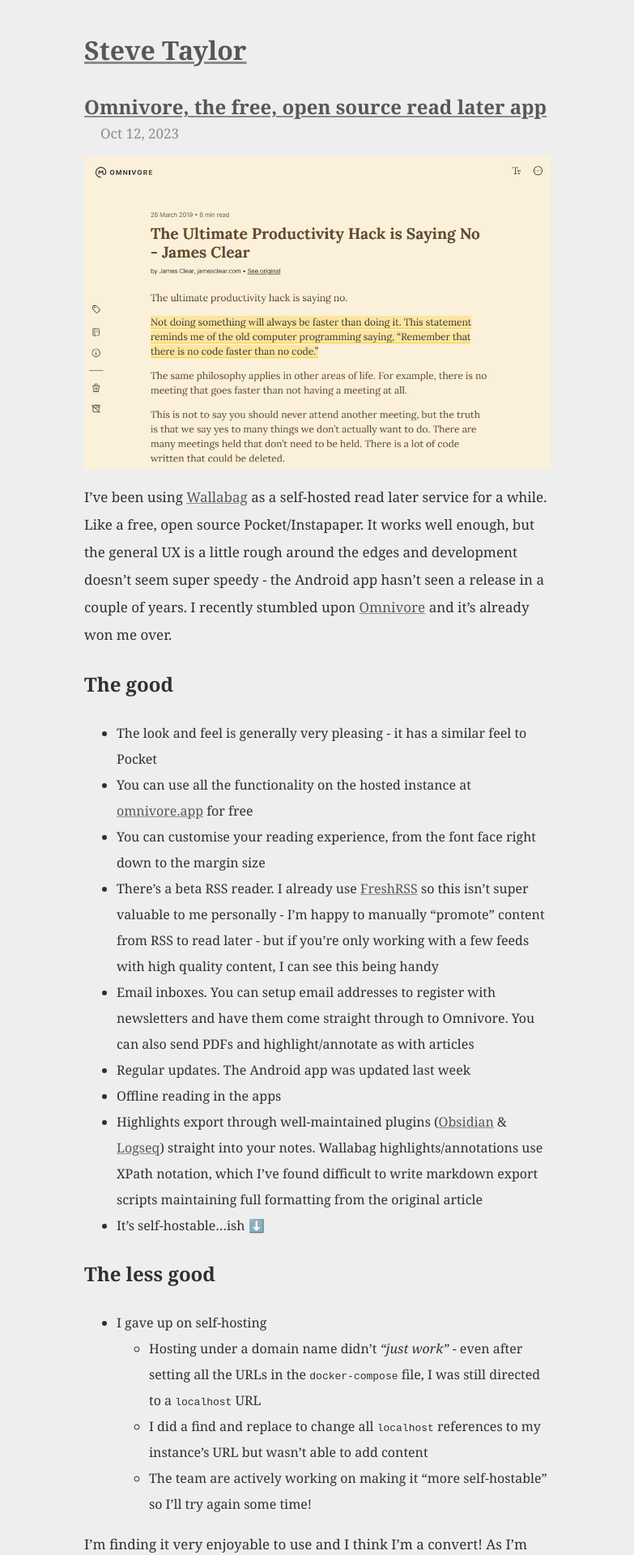
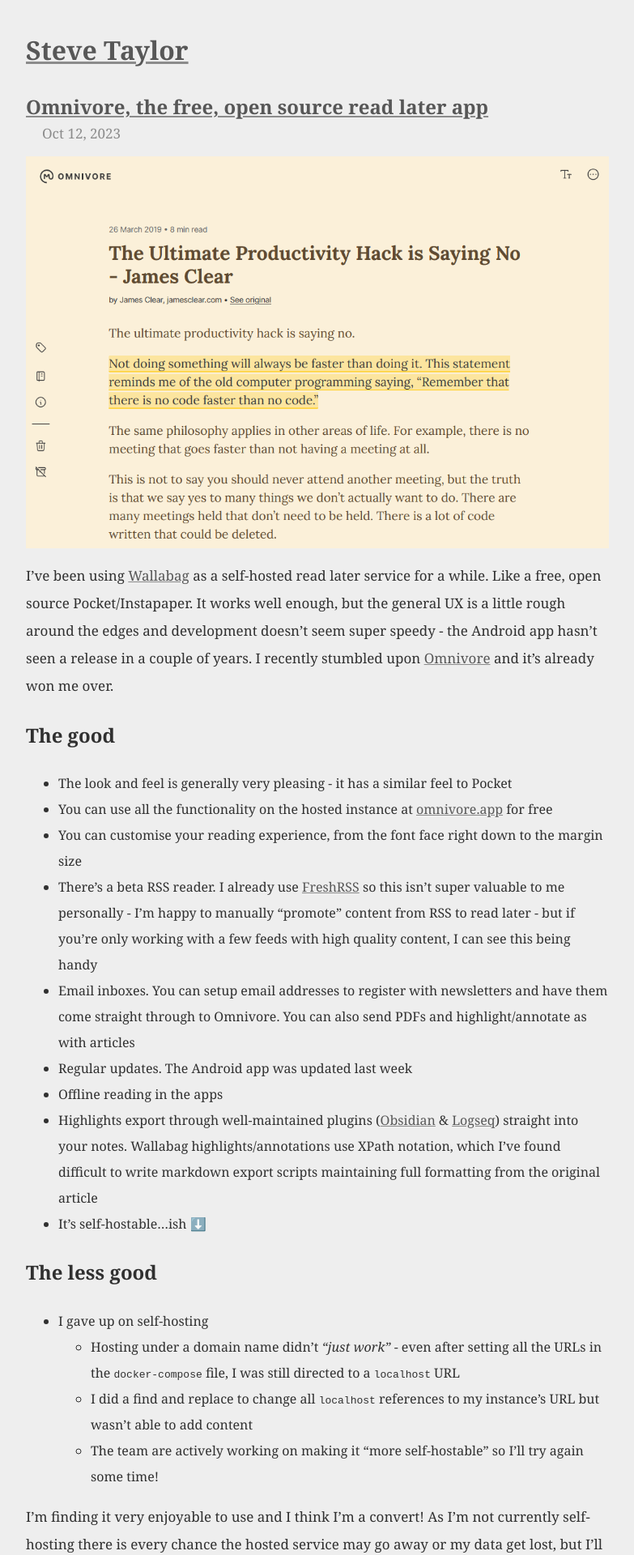
Before and after one commit to Schtee/schtee.github.io, a Jekyll site: the page built from index.md, in a window 1280 px wide. Shown: the top 1920 px of the page at 81% size, without its empty margins (248-1031 px from the left). Built offline with Jekyll 4.4.1, drawn with Linux system fonts in a browser that asks for light colours.

Commit message:
Use a bit more space on higher res screens

```diff
--- a/assets/css/style.css
+++ b/assets/css/style.css
@@ -7,7 +7,7 @@
 	margin: 30px auto;
 	width: 100%;
 	padding: 0 48px;
-	max-width: 576px;
+	max-width: 45rem;
 	font-family: "Iowan Old Style","Iowan","Georgia",serif;
 	line-height: 2;
 	background-color: #eeeeee;
```
